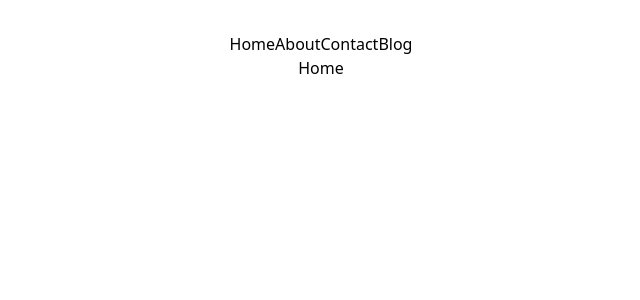
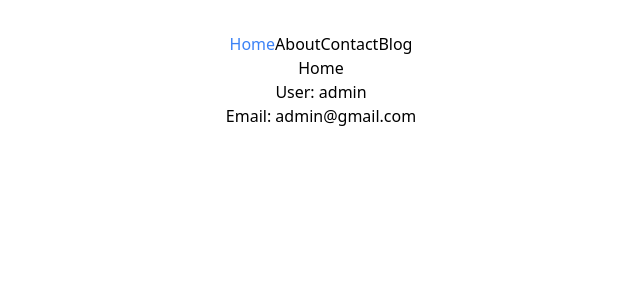
Before and after one commit to nunuaung/TP-B2, a React (Vite) app in the folder vite-project/: page / in a window 1280 px wide. Shown: the top 300 px of the page, without its empty margins (319-959 px from the left). Built offline with nearby package versions, Linux system fonts and the light colour scheme.

Commit message:
data fetching

```diff
--- a/vite-project/package.json
+++ b/vite-project/package.json
@@ -13,7 +13,8 @@
     "react": "^18.2.0",
     "react-dom": "^18.2.0",
     "react-router-dom": "^6.22.0",
-    "tailwindcss": "^3.4.1"
+    "tailwindcss": "^3.4.1",
+    "zustand": "^4.5.0"
   },
   "devDependencies": {
     "@types/react": "^18.2.43",
--- a/vite-project/src/index.css
+++ b/vite-project/src/index.css
@@ -70,3 +70,7 @@ button:focus-visible {
     background-color: #f9f9f9;
   }
 } */
+
+.active-link {
+    color: red;
+}
--- a/vite-project/src/pages/About.jsx
+++ b/vite-project/src/pages/About.jsx
@@ -1,6 +1,33 @@
-import React from 'react'
+import React, { useEffect } from 'react'
 
 const About = () => {
+
+  // GET
+  // useEffect(()=>{
+  //   fetch('https://jsonplaceholder.typicode.com/posts')
+  //   .then((res)=>res.json())
+  //   .then((data)=>console.log(data))
+  //   .catch((err)=>console.log(err))
+  // },[])
+
+  //POST
+  const paramStrings = {
+    method: 'POST',
+    header: 'Content-Type, application/json',
+    body: JSON.stringify({
+      body: "new data",
+      id: 101,
+      title: "new title",
+      userId: "user1",
+    })
+  }
+  useEffect(()=>{
+    fetch('https://jsonplaceholder.typicode.com/posts',paramStrings)
+    .then((res)=>res.json())
+    .then((data)=>console.log(`${data.id} has been created`))
+  },[])
+
+
   return (
     <div>About</div>
   )
--- a/vite-project/src/pages/Blog.jsx
+++ b/vite-project/src/pages/Blog.jsx
@@ -1,16 +1,48 @@
 import React from 'react'
 import { Link, useNavigate } from 'react-router-dom'
+import { userStore } from '../store/userStore'
+const housesData = [
+  {
+    id: 1,
+    img: '',
+    date: '',
+    title: '',
+    location: '',
+    category: '',
+    description: '',
+    price: ''
+  },
+  {
+    id: 1,
+    img: '',
+    date: '',
+    title: '',
+    location: '',
+    category: '',
+    description: '',
+    price: ''
+  }
+]
+
+const newUserData = {
+  username: 'aye aye',
+  email: 'ayeaye@gmail.com'
+}
 
 const Blog = () => {
   const navigate = useNavigate();
+  const setNewUserData = userStore.getState().setUserData;
+  const {username,email} = userStore.getState().userData;
 
   const submitHandler = ()=>{
-    navigate("/about")
+    setNewUserData(newUserData);
   }
 
   return (
     <div>Blog
       <Link to={`/blog/1`} >See more</Link>
+      <p>Username: {username}</p>
+      <p>Email: {email}</p>
       <button type='button' onClick={submitHandler}>Submit</button>
     </div>
   )
--- a/vite-project/src/pages/BlogDetail.jsx
+++ b/vite-project/src/pages/BlogDetail.jsx
@@ -3,6 +3,7 @@ import { useParams } from 'react-router-dom'
 
 const BlogDetail = () => {
   const {id} = useParams()
+
   return (
     <div>BlogDetail page {id}</div>
   )
--- a/vite-project/src/pages/Home.jsx
+++ b/vite-project/src/pages/Home.jsx
@@ -1,8 +1,14 @@
 import React from 'react'
+import { userStore } from '../store/userStore';
 
 const Home = () => {
+  const {username,email} = userStore.getState().userData;
   return (
-    <div>Home</div>
+    <div>
+      Home
+    <p>User: {username}</p>
+    <p>Email: {email}</p>
+    </div>
   )
 }
 
--- a/vite-project/src/pages/Nav.jsx
+++ b/vite-project/src/pages/Nav.jsx
@@ -1,13 +1,16 @@
 import React from 'react'
-import { Link } from 'react-router-dom'
+import { Link, NavLink, useLocation } from 'react-router-dom'
 
 const Nav = () => {
+  const location = useLocation();
+  const path = location.pathname;
+  console.log("Path" + path)
   return (
         <nav>
-            <Link to="/">Home</Link>
-          <Link to="/about">About</Link>
-          <Link to="/contact">Contact</Link>
-          <Link to="/blog">Blog</Link>
+          <Link to="/" className={`${path === '/' && 'text-blue-500'}`}>Home</Link>
+          <Link to="/about" className={`${path === '/about' && 'text-blue-500'}`}>About</Link>
+          <Link to="/contact" className={`${path === '/contact' && 'text-blue-500'}`}>Contact</Link>
+          <Link to="/blog" className={`${path === '/blog' && 'text-blue-500'}`}>Blog</Link>
         </nav>
   )
 }
--- /dev/null
+++ b/vite-project/src/store/userStore.js
@@ -0,0 +1,12 @@
+import { useState } from "react";
+import { create } from "zustand";
+
+export const userStore = create((set) =>
+    ({
+        userData: {
+            username: "admin",
+            email: "admin@gmail.com"
+        },
+        setUserData: (userDataValues) =>
+            set({ userData: userDataValues })
+    }))
```
Also changed, not shown: vite-project/src/App.jsx (+3 -6 lines), 1 other file (tests, documents, lock files or other folders).
